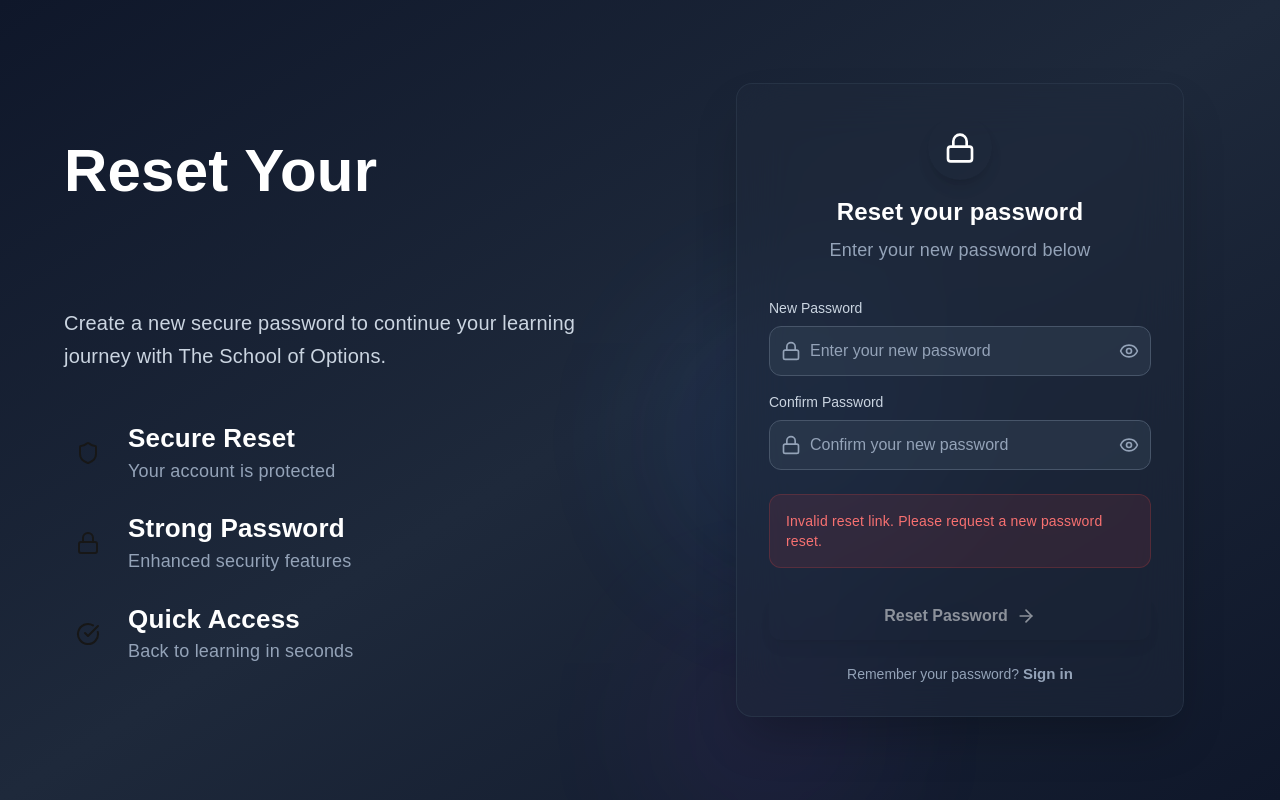
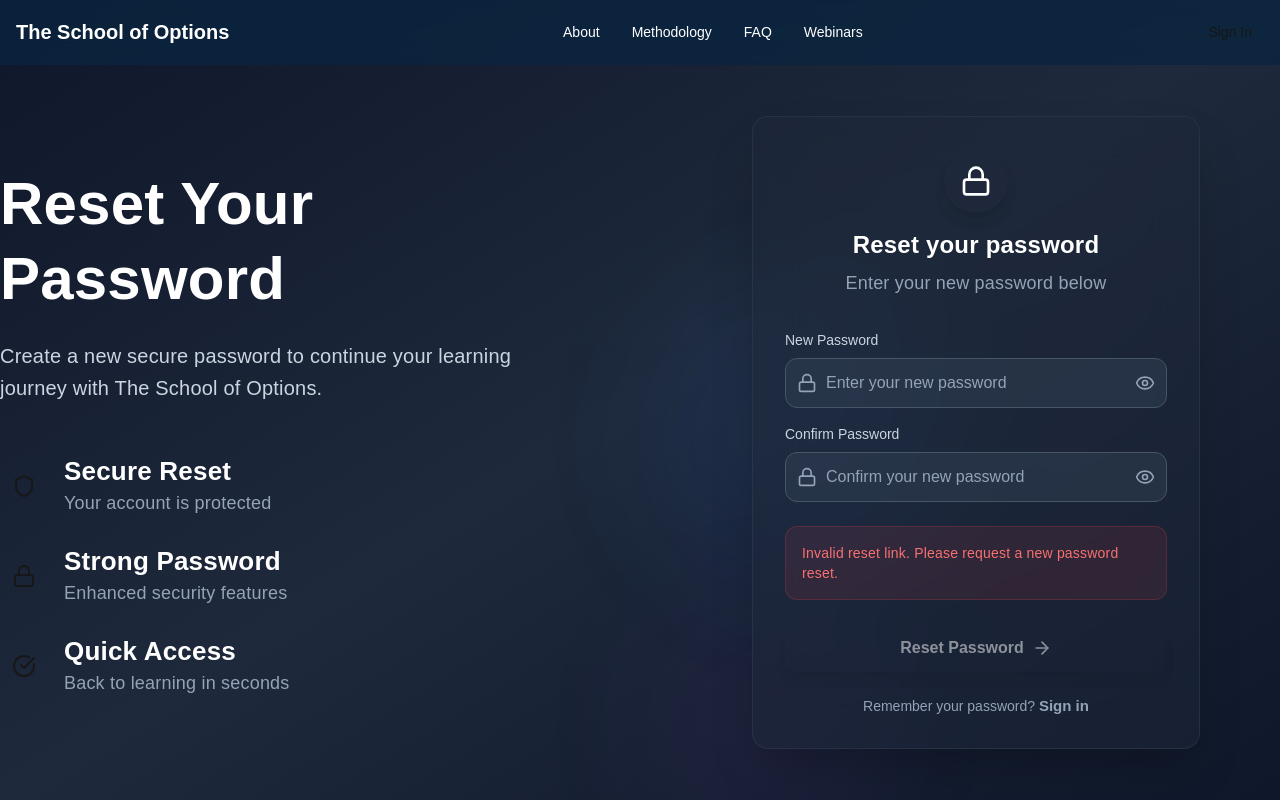
Before and after one commit to the-school-of-options/the-school-of-options-v2-nextjs, a Next.js app: page /reset-password in a window 1280 px wide. Built offline with nearby package versions, Linux system fonts and the light colour scheme.

Commit message:
added header for auth pages

```diff
--- a/src/app/login/page.tsx
+++ b/src/app/login/page.tsx
@@ -5,6 +5,7 @@ import { Mail, Lock, Eye, EyeOff, ArrowRight, Loader, CheckCircle } from "lucide
 import Link from "next/link";
 import { useRouter } from "next/navigation";
 import { useAuth } from "@/contexts/AuthContext";
+import Header from "@/components/layout/Header";
 
 export default function LoginPage() {
   const [formData, setFormData] = useState({ email: "", password: "" });
@@ -53,7 +54,8 @@ export default function LoginPage() {
     setFormData({ ...formData, [e.target.name]: e.target.value });
 
   return (
-    <div className="min-h-screen bg-slate-900 relative overflow-hidden">
+    <div className="h-screen bg-slate-900 relative overflow-hidden flex flex-col">
+      <Header />
       {/* Animated Background */}
       <div className="absolute inset-0">
         <div className="absolute inset-0 bg-gradient-to-br from-slate-900 via-slate-800 to-orange-900"></div>
@@ -64,7 +66,7 @@ export default function LoginPage() {
         </div>
       </div>
 
-      <div className="relative z-10 min-h-screen flex items-center justify-center">
+      <div className="relative z-10 flex-1 flex items-center justify-center">
         {/* Main Content Container */}
         <div className="w-full max-w-7xl mx-auto px-8 lg:px-16">
           <div className="flex flex-col lg:flex-row lg:items-center lg:justify-between gap-12 lg:gap-16">
--- a/src/app/register/page.tsx
+++ b/src/app/register/page.tsx
@@ -18,6 +18,7 @@ import {
 import Link from "next/link";
 import { useRouter } from "next/navigation";
 import { useAuth } from "@/contexts/AuthContext";
+import Header from "@/components/layout/Header";
 
 type UserBrief = { id: string; email: string; name: string };
 
@@ -141,7 +142,8 @@ export default function RegisterPage() {
   };
 
   return (
-    <div className="min-h-screen bg-slate-900 relative overflow-hidden">
+    <div className="h-screen bg-slate-900 relative overflow-hidden flex flex-col">
+      <Header />
       {/* Animated Background */}
       <div className="absolute inset-0">
         <div className="absolute inset-0 bg-gradient-to-br from-slate-900 via-slate-800 to-orange-900"></div>
@@ -152,7 +154,7 @@ export default function RegisterPage() {
         </div>
       </div>
 
-      <div className="relative z-10 min-h-screen flex items-center justify-center">
+      <div className="relative z-10 flex-1 flex items-center justify-center">
         {/* Main Content Container */}
         <div className="w-full max-w-7xl mx-auto px-8 lg:px-16">
           <div className="flex flex-col lg:flex-row lg:items-center lg:justify-between gap-12 lg:gap-16">
--- a/src/app/reset-password/page.tsx
+++ b/src/app/reset-password/page.tsx
@@ -5,6 +5,7 @@ import { Lock, Loader, Eye, EyeOff, CheckCircle, ArrowRight, Shield } from "luci
 import Link from "next/link";
 import { useRouter, useSearchParams } from "next/navigation";
 import { useAuth } from "@/contexts/AuthContext";
+import Header from "@/components/layout/Header";
 
 function ResetPasswordForm() {
   const [formData, setFormData] = useState({
@@ -72,7 +73,8 @@ function ResetPasswordForm() {
 
   if (success) {
     return (
-      <div className="min-h-screen bg-slate-900 relative overflow-hidden">
+      <div className="h-screen bg-slate-900 relative overflow-hidden flex flex-col">
+        <Header />
         {/* Animated Background */}
         <div className="absolute inset-0">
           <div className="absolute inset-0 bg-gradient-to-br from-slate-900 via-slate-800 to-green-900"></div>
@@ -82,7 +84,7 @@ function ResetPasswordForm() {
           </div>
         </div>
 
-        <div className="relative z-10 flex min-h-screen items-center justify-center p-4">
+        <div className="relative z-10 flex-1 flex items-center justify-center p-4">
           <div className="w-full max-w-md">
             <div className="bg-slate-800/50 backdrop-blur-xl rounded-2xl border border-slate-700/50 p-8 shadow-2xl text-center">
               <div className="mx-auto mb-6 flex h-20 w-20 items-center justify-center rounded-full bg-gradient-to-br from-green-500 to-green-600 shadow-lg">
@@ -108,7 +110,8 @@ function ResetPasswordForm() {
   }
 
   return (
-    <div className="min-h-screen bg-slate-900 relative overflow-hidden">
+    <div className="h-screen bg-slate-900 relative overflow-hidden flex flex-col">
+      <Header />
       {/* Animated Background */}
       <div className="absolute inset-0">
         <div className="absolute inset-0 bg-gradient-to-br from-slate-900 via-slate-800 to-orange-900"></div>
@@ -119,14 +122,16 @@ function ResetPasswordForm() {
         </div>
       </div>
 
-      <div className="relative z-10 min-h-screen flex">
-        {/* Left Side - Hero Section */}
-        <div className="hidden lg:flex lg:w-1/2 flex-col justify-center px-16">
+      <div className="relative z-10 flex-1 flex items-center justify-center">
+        <div className="w-full max-w-7xl mx-auto">
+          <div className="flex flex-col lg:flex-row lg:items-center lg:justify-between gap-12 lg:gap-16">
+            {/* Left Side - Hero Section */}
+            <div className="hidden lg:flex lg:w-1/2 flex-col justify-center">
           <div className="max-w-lg">
             <div className="mb-12">
               <h1 className="text-6xl font-bold text-white mb-6 leading-tight">
                 Reset Your
-                <span className="block bg-gradient-to-r from-orange-400 to-orange-600 bg-clip-text text-transparent">
+                <span className="block bg-gradient-to-r from-orange-400 to-orange-600 bg-clip-text">
                   Password
                 </span>
               </h1>
@@ -169,8 +174,8 @@ function ResetPasswordForm() {
           </div>
         </div>
 
-        {/* Right Side - Reset Form */}
-        <div className="w-full lg:w-1/2 flex items-center justify-center px-8 py-12">
+            {/* Right Side - Reset Form */}
+            <div className="w-full lg:w-1/2 flex items-center justify-center">
           <div className="w-full max-w-md">
             {/* Mobile Header */}
             <div className="lg:hidden mb-8 text-center">
@@ -302,6 +307,8 @@ function ResetPasswordForm() {
               </p>
             </div>
           </div>
+            </div>
+          </div>
         </div>
       </div>
     </div>
```
